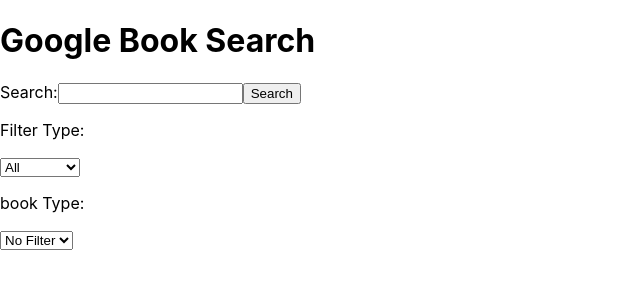
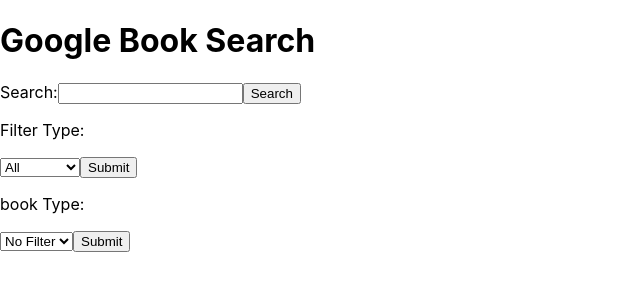
Before and after one commit to thinkful-ei-jaguar/BookSearchAPI-Robert-Jaye, a React (Create React App) app: page / in a window 1280 px wide. Shown: the top 300 px of the page, without its empty margins (0-640 px from the left). Built offline with nearby package versions, Linux system fonts and the light colour scheme.

Commit message:
kinda works

```diff
--- a/src/App.js
+++ b/src/App.js
@@ -26,7 +26,6 @@
     this.setState({
       q: event.target.value,
     })
-    //console.log(this.state.q);
   }
 
   handleSubmit = event => {
@@ -50,13 +49,83 @@
         books: data.items,
         error: null
       });
-      //console.log(this.state.books)
     })
     .catch(err => {
       this.setState({
         error: err.message
       });
     });
+  }
+
+  handleFilterPrint = (event) => {
+    this.setState({
+      printType: event.target.value,
+    })
+  }
+
+  handleSubmitPrint = event => {
+    event.preventDefault();
+    const APIkey = 'AIzaSyDVXu88ByR9KcBl1H0IhiAc84Zg3d6qpuA';
+    const url = 'https://www.googleapis.com/books/v1/volumes?&q=' + this.state.q +'&printType=' + this.state.printType +'&key=' + APIkey;
+    const options = {
+      method: 'GET'
+    };
+
+    fetch(url, options)
+    .then(res => {
+      if(!res.ok) {
+        throw new Error('Something went wrong, please try again later.');
+      }
+      return res;
+    })
+    .then(res => res.json())
+    .then(data => {
+      this.setState({
+        books: data.items,
+        error: null
+      });
+    })
+    .catch(err => {
+      this.setState({
+        error: err.message
+      });
+    });
+  }
+
+  handleFilterBook = (book) => {
+    this.setState({
+      bookType: book,
+    })
+  }
+
+  handleSubmitBook = event => {
+    event.preventDefault();
+    const APIkey = 'AIzaSyDVXu88ByR9KcBl1H0IhiAc84Zg3d6qpuA';
+    const url = 'https://www.googleapis.com/books/v1/volumes?&q=' + this.state.q +'&filter=' + this.state.bookType +'&key=' + APIkey;
+    const options = {
+      method: 'GET'
+    };
+
+    fetch(url, options)
+    .then(res => {
+      if(!res.ok) {
+        throw new Error('Something went wrong, please try again later.');
+      }
+      return res;
+    })
+    .then(res => res.json())
+    .then(data => {
+      this.setState({
+        books: data.items,
+        error: null
+      });
+    })
+    .catch(err => {
+      this.setState({
+        error: err.message
+      });
+    });
+    console.log(this.state.books);
   }
 
   render() {
@@ -70,12 +139,14 @@
           <input type="text" name="Search" onChange={this.handleChange}></input>
           <button type='submit' value='submit'>Search</button>
         </form>
-        <Filter />
+        <Filter handleFilterPrint={this.handleFilterPrint} handleFilterBook={this.handleFilterBook}
+          bookType={this.state.bookType} handleSubmitBook={this.handleSubmitBook} handleSubmitPrint={this.handleSubmitPrint}
+        />
         <BookList books={this.state.books}/>
 
       </main>
     );
   }
 }
-//
+
 export default App;
--- a/src/Book.js
+++ b/src/Book.js
@@ -1,13 +1,13 @@
 import React, { Component }  from 'react';
 class Book extends Component{
   render(){
-      console.log(this.props)
+
     return(
         <div className="book">
-            <img src={this.props.volumeInfo.imageLinks.thumbnail}></img>
+            <img src={this.props.volumeInfo.imageLinks.thumbnail} alt='book'></img>
             <h1>{this.props.volumeInfo.title}</h1>
             <h2>{this.props.volumeInfo.authors[0]}</h2>
-            <h3>{this.props.saleInfo.saleability == "NOT_FOR_SALE"|| this.props.saleInfo.saleability =="FREE" ? "0" : this.props.saleInfo.retailPrice.amount}</h3>
+            <h3>{this.props.saleInfo.saleability === "NOT_FOR_SALE"|| this.props.saleInfo.saleability === "FREE" ? "0" : this.props.saleInfo.retailPrice.amount}</h3>
             <p>{this.props.volumeInfo.description}</p>
       </div>
     );
--- a/src/BookList.js
+++ b/src/BookList.js
@@ -2,10 +2,6 @@
 import Book from './Book';
 
 class BookList extends Component {
-
-
-
-
   render(){
    console.log(this.props.books);
     const books = this.props.books
@@ -18,6 +14,4 @@
     );
   }
 }
-
-
 export default BookList;
--- a/src/Filter.js
+++ b/src/Filter.js
@@ -4,18 +4,24 @@
   render(){
     return(
       <div>
-        <p>Filter Type:</p>
-        <select name="printtype" size="1">
-          <option value="all">All</option>
-          <option value="book">book</option>
-          <option value="magazine">magazine</option>
-        </select>
-        <p>book Type:</p>
-        <select name="booktype" size="1">
-          <option value="nofilter">No Filter</option>
-          <option value="ebook">ebook</option>
-          <option value="free">free</option>
-        </select>
+        <form onSubmit={this.props.handleSubmitPrint}>
+          <p>Filter Type:</p>
+          <select name="printtype" size="1" onChange={this.props.handleFilterPrint}>
+            <option value="">All</option>
+            <option value="books">book</option>
+            <option value="magazines">magazine</option>
+          </select>
+          <input type="submit" value="Submit" />
+        </form>
+        <form onSubmit={this.props.handleSubmitBook}>
+          <p>book Type:</p>
+          <select name="booktype" size="1" onChange={e => this.props.handleFilterBook(e.target.value)}>
+            <option value="">No Filter</option>
+            <option value="ebooks">ebook</option>
+            <option value="free-ebooks">free</option>
+          </select>
+          <input type="submit" value="Submit" />
+        </form>
       </div>
     );
   }
```
